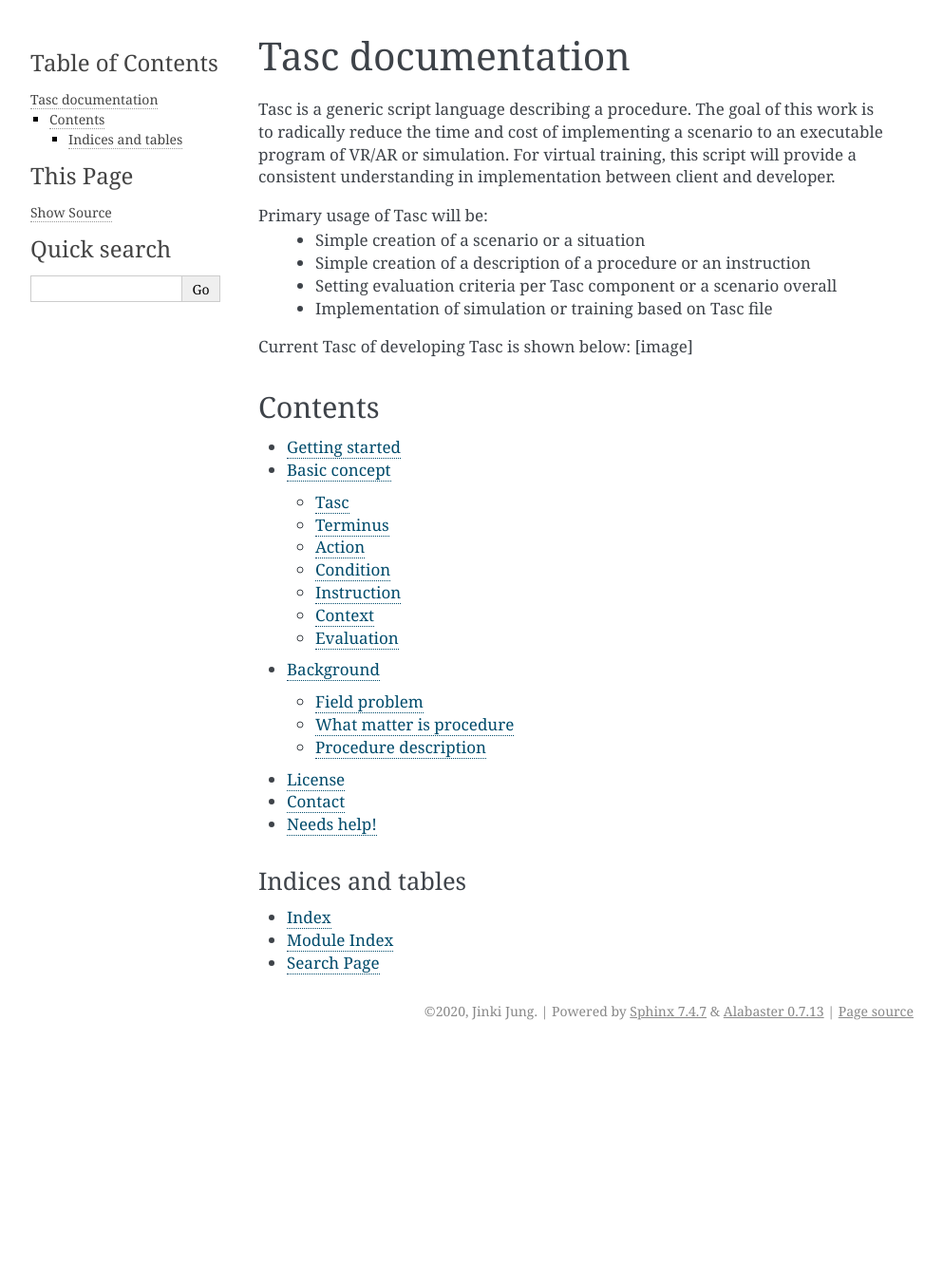
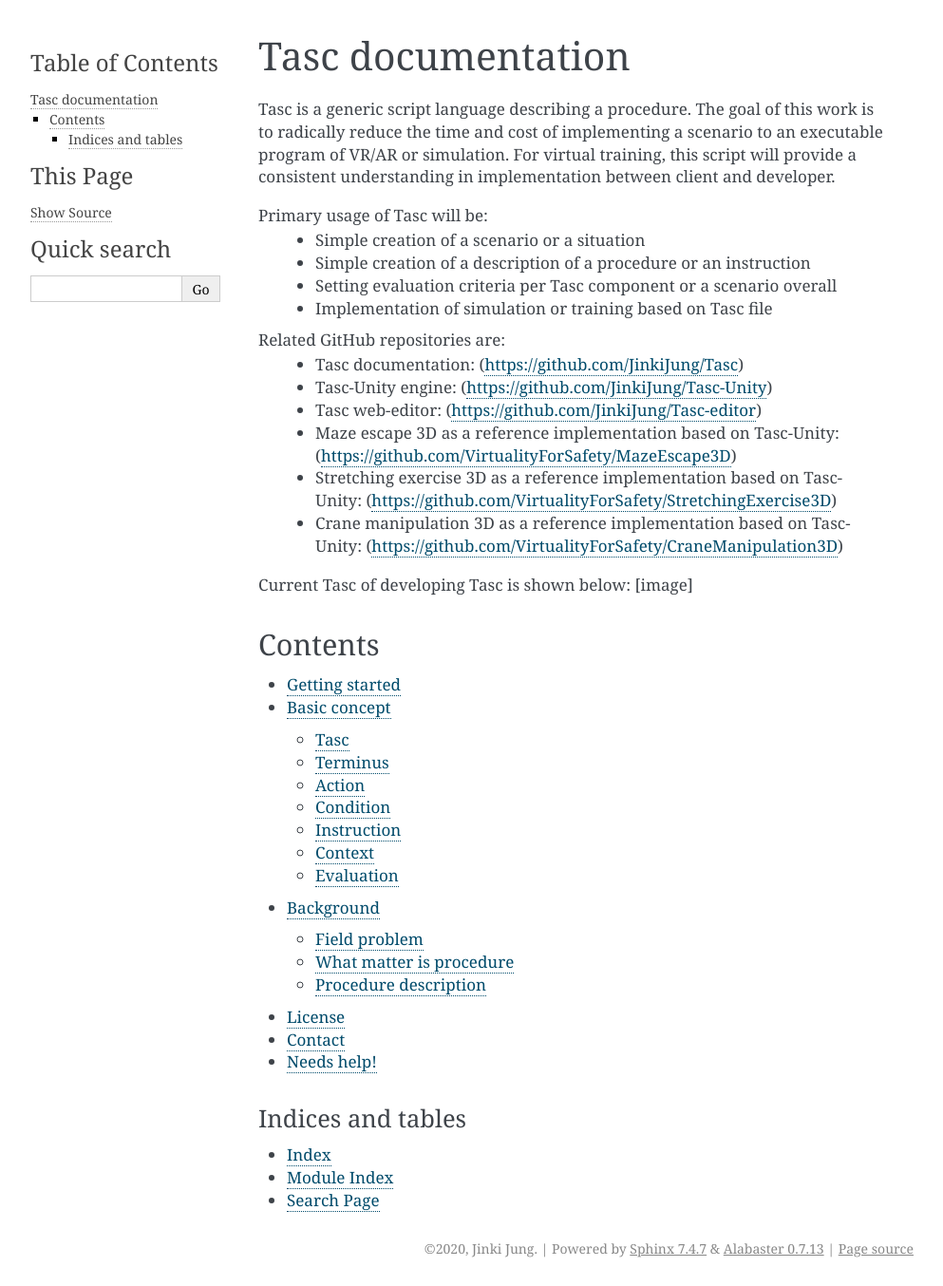
Before and after one commit to JinkiJung/Tasc, a Sphinx documentation site: the page built from docs/source/index.rst, in a window 1280 px wide. Shown: the whole page at 95% size, without its empty margins (148-1141 px from the left). Built offline with Sphinx 7.4.7, drawn with Linux system fonts in a browser that asks for light colours; before the commit the page ends 1104 px from its top, so only the background shows below that.

Commit message:
add links

```diff
--- a/docs/source/background.rst
+++ b/docs/source/background.rst
@@ -15,7 +15,7 @@ What matter is procedure
 ^^^^^^^^^^^^^^^^^^^^^^^^^^^^
 Even though the visual effects are crucial part of building immersion of virtual training, the procedure within the trainee's experience from it is significantly important as it used as a tool.
 Hyeopwoo initially proposed the idea of Pairwise Authoring that organize the procedure with the pairing components of Action and Target, assuming for single user.
-The authoring scheme was extended to a triple set of components, i.e., Condition, Terminus, and Action, which was partially presented at the paper 'Annotation vs. Virtual Tutor: Comparative Analysis on the Effectiveness of Visual Instructions in Immersive Virtual Reality'.
+The authoring scheme was extended to a triple set of components, i.e., Condition, Terminus, and Action, which was partially presented at the paper `Annotation vs. Virtual Tutor: Comparative Analysis on the Effectiveness of Visual Instructions in Immersive Virtual Reality <https://www.researchgate.net/publication/336592427_Annotation_vs_Virtual_Tutor_Comparative_Analysis_on_the_Effectiveness_of_Visual_Instructions_in_Immersive_Virtual_Reality>`__.
 As the paper aimed to evaluate user's performance at three different contexts, they confronted the difficulties in the implementation of virtual training and evaluation thereof.
 After finalizing the submission, Jinki decided to extend this authoring scheme to be more generic and publish it as open-source.
 
--- a/docs/source/index.rst
+++ b/docs/source/index.rst
@@ -15,6 +15,14 @@ Primary usage of Tasc will be:
   * Simple creation of a description of a procedure or an instruction
   * Setting evaluation criteria per Tasc component or a scenario overall
   * Implementation of simulation or training based on Tasc file
+
+Related GitHub repositories are:
+  * Tasc documentation: (https://github.com/JinkiJung/Tasc)
+  * Tasc-Unity engine: (https://github.com/JinkiJung/Tasc-Unity)
+  * Tasc web-editor: (https://github.com/JinkiJung/Tasc-editor)
+  * Maze escape 3D as a reference implementation based on Tasc-Unity: (https://github.com/VirtualityForSafety/MazeEscape3D)
+  * Stretching exercise 3D as a reference implementation based on Tasc-Unity: (https://github.com/VirtualityForSafety/StretchingExercise3D)
+  * Crane manipulation 3D as a reference implementation based on Tasc-Unity: (https://github.com/VirtualityForSafety/CraneManipulation3D)
 
 Current Tasc of developing Tasc is shown below:
 [image]
```
Also changed, not shown: other parts of docs/source/background.rst (+1 -1 lines).
